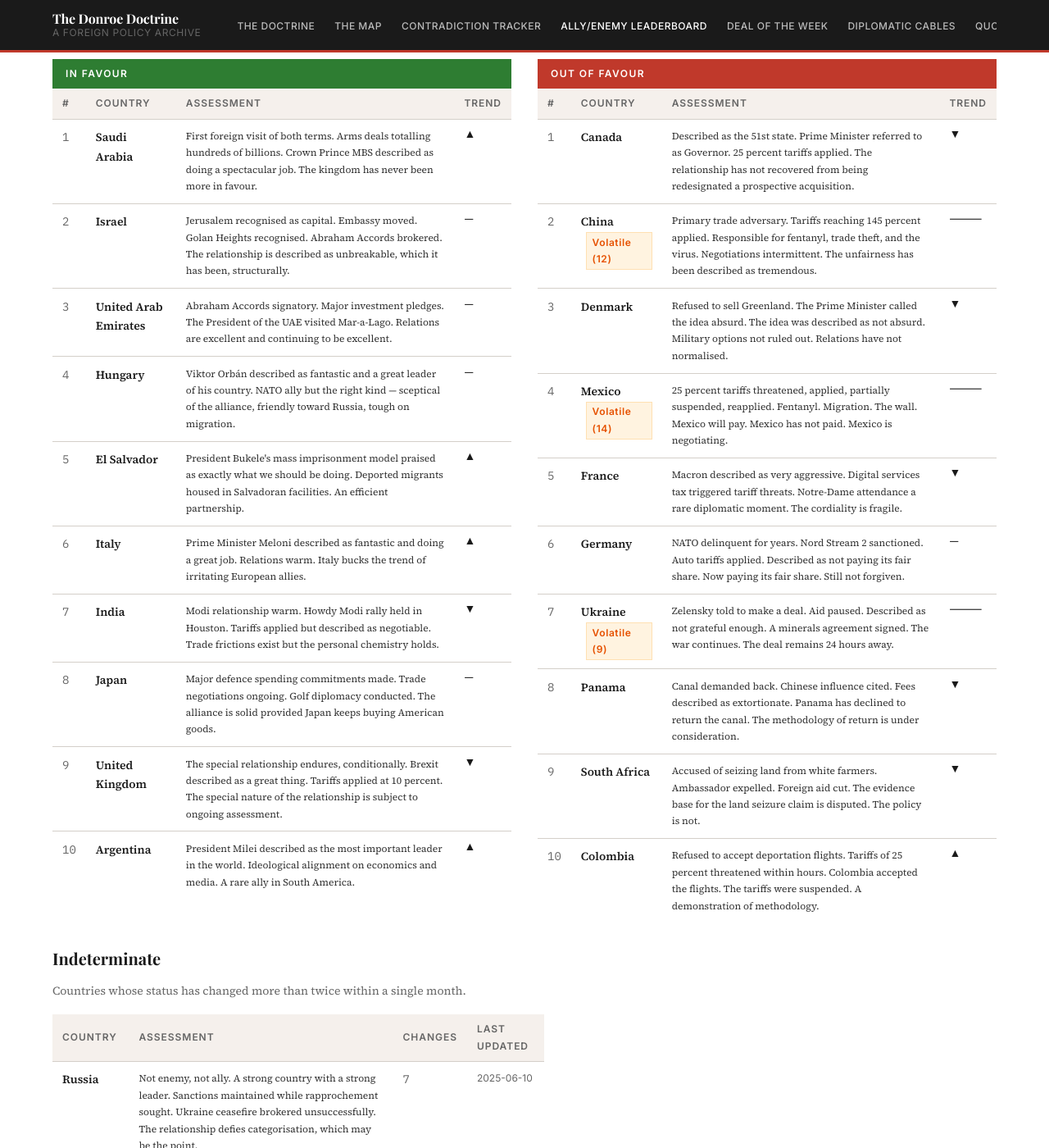
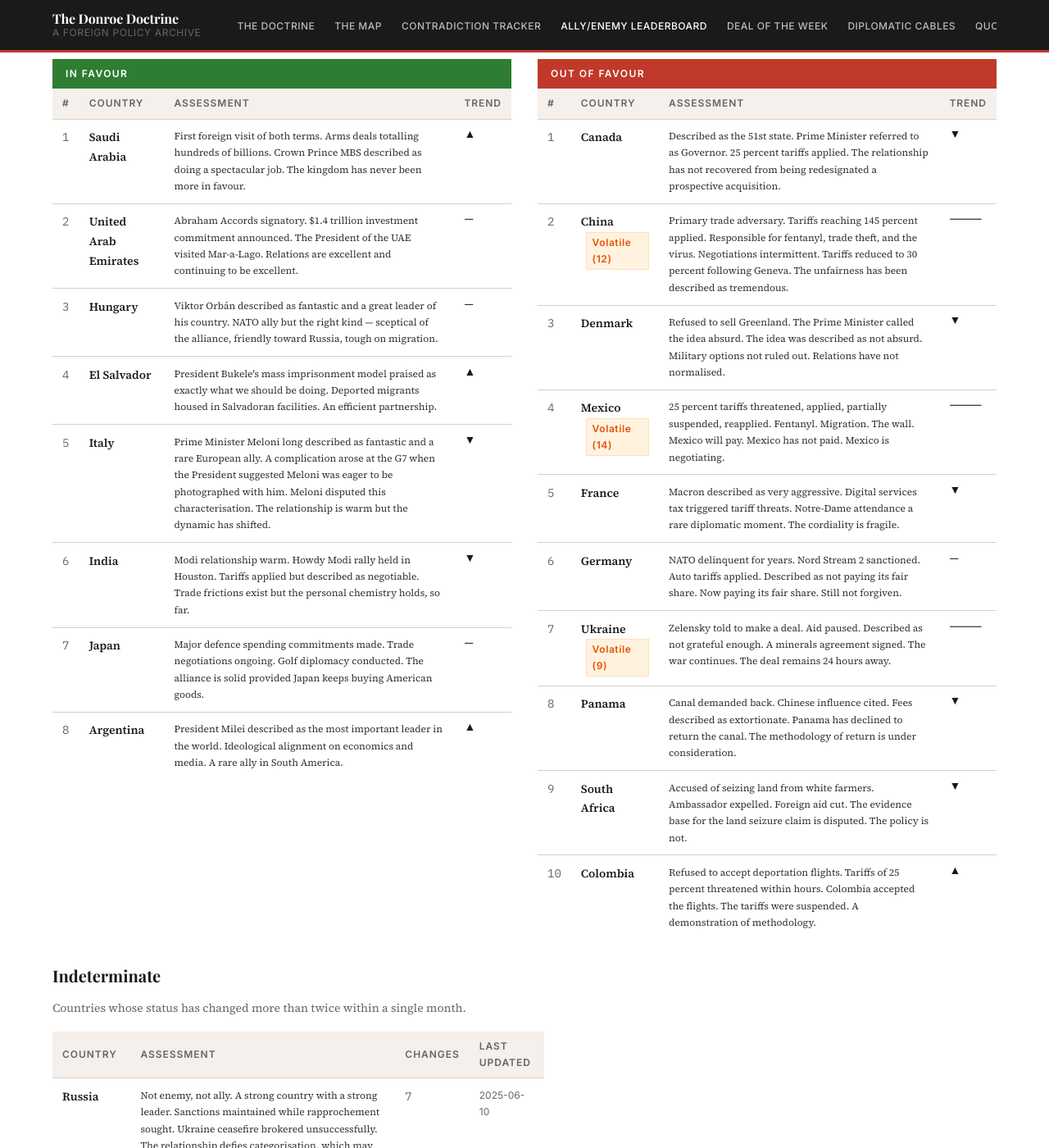
Before and after one commit to dtgara/donroe-doctrine, a Jekyll site: the page built from leaderboard.html, in a window 1280 px wide and 1400 px high, scrolled down 331 px. Shown: the whole window at 82% size. Built offline with Jekyll 4.4.1, drawn with Linux system fonts in a browser that asks for light colours; some web fonts are replaced; some of the changed text lies outside the part shown.

Commit message:
Leaderboard: Iran→indeterminate↑, Israel→indeterminate↓, UK→indeterminate, Italy↓

```diff
--- a/_data/leaderboard.yml
+++ b/_data/leaderboard.yml
@@ -7,25 +7,17 @@
     annotation: "First foreign visit of both terms. Arms deals totalling hundreds of billions. Crown Prince MBS described as doing a spectacular job. The kingdom has never been more in favour."
     trend: RISING
     status_changes: 1
-    last_updated: "2025-02-01"
+    last_updated: "2025-05-13"
 
   - rank: 2
-    country: "Israel"
-    flag: "🇮🇱"
-    annotation: "Jerusalem recognised as capital. Embassy moved. Golan Heights recognised. Abraham Accords brokered. The relationship is described as unbreakable, which it has been, structurally."
+    country: "United Arab Emirates"
+    flag: "🇦🇪"
+    annotation: "Abraham Accords signatory. $1.4 trillion investment commitment announced. The President of the UAE visited Mar-a-Lago. Relations are excellent and continuing to be excellent."
     trend: STABLE
     status_changes: 0
-    last_updated: "2025-01-20"
+    last_updated: "2025-05-15"
 
   - rank: 3
-    country: "United Arab Emirates"
-    flag: "🇦🇪"
-    annotation: "Abraham Accords signatory. Major investment pledges. The President of the UAE visited Mar-a-Lago. Relations are excellent and continuing to be excellent."
-    trend: STABLE
-    status_changes: 0
-    last_updated: "2025-03-15"
-
-  - rank: 4
     country: "Hungary"
     flag: "🇭🇺"
     annotation: "Viktor Orbán described as fantastic and a great leader of his country. NATO ally but the right kind — sceptical of the alliance, friendly toward Russia, tough on migration."
@@ -33,7 +25,7 @@
     status_changes: 1
     last_updated: "2025-02-10"
 
-  - rank: 5
+  - rank: 4
     country: "El Salvador"
     flag: "🇸🇻"
     annotation: "President Bukele's mass imprisonment model praised as exactly what we should be doing. Deported migrants housed in Salvadoran facilities. An efficient partnership."
@@ -41,23 +33,23 @@
     status_changes: 2
     last_updated: "2025-04-01"
 
-  - rank: 6
+  - rank: 5
     country: "Italy"
     flag: "🇮🇹"
-    annotation: "Prime Minister Meloni described as fantastic and doing a great job. Relations warm. Italy bucks the trend of irritating European allies."
-    trend: RISING
-    status_changes: 0
-    last_updated: "2025-03-01"
+    annotation: "Prime Minister Meloni long described as fantastic and a rare European ally. A complication arose at the G7 when the President suggested Meloni was eager to be photographed with him. Meloni disputed this characterisation. The relationship is warm but the dynamic has shifted."
+    trend: FALLING
+    status_changes: 1
+    last_updated: "2026-06-25"
 
-  - rank: 7
+  - rank: 6
     country: "India"
     flag: "🇮🇳"
-    annotation: "Modi relationship warm. Howdy Modi rally held in Houston. Tariffs applied but described as negotiable. Trade frictions exist but the personal chemistry holds."
+    annotation: "Modi relationship warm. Howdy Modi rally held in Houston. Tariffs applied but described as negotiable. Trade frictions exist but the personal chemistry holds, so far."
     trend: FALLING
     status_changes: 3
     last_updated: "2025-05-01"
 
-  - rank: 8
+  - rank: 7
     country: "Japan"
     flag: "🇯🇵"
     annotation: "Major defence spending commitments made. Trade negotiations ongoing. Golf diplomacy conducted. The alliance is solid provided Japan keeps buying American goods."
@@ -65,15 +57,7 @@
     status_changes: 2
     last_updated: "2025-04-15"
 
-  - rank: 9
-    country: "United Kingdom"
-    flag: "🇬🇧"
-    annotation: "The special relationship endures, conditionally. Brexit described as a great thing. Tariffs applied at 10 percent. The special nature of the relationship is subject to ongoing assessment."
-    trend: FALLING
-    status_changes: 4
-    last_updated: "2025-05-15"
-
-  - rank: 10
+  - rank: 8
     country: "Argentina"
     flag: "🇦🇷"
     annotation: "President Milei described as the most important leader in the world. Ideological alignment on economics and media. A rare ally in South America."
@@ -93,7 +77,7 @@
   - rank: 2
     country: "China"
     flag: "🇨🇳"
-    annotation: "Primary trade adversary. Tariffs reaching 145 percent applied. Responsible for fentanyl, trade theft, and the virus. Negotiations intermittent. The unfairness has been described as tremendous."
+    annotation: "Primary trade adversary. Tariffs reaching 145 percent applied. Responsible for fentanyl, trade theft, and the virus. Negotiations intermittent. Tariffs reduced to 30 percent following Geneva. The unfairness has been described as tremendous."
     trend: VOLATILE
     status_changes: 12
     last_updated: "2025-06-10"
@@ -172,6 +156,30 @@
     last_updated: "2025-06-10"
 
   - rank: 2
+    country: "Iran"
+    flag: "🇮🇷"
+    annotation: "Maximum pressure applied in Term 1. JCPOA abandoned. General Soleimani killed. Term 2 opens with the same posture — then shifts. Talks conducted via Oman. The President and Vice President signal openness to a deal. Iran enriches uranium throughout the signalling. The warming is real. So is the centrifuge."
+    trend: RISING
+    status_changes: 4
+    last_updated: "2026-06-25"
+
+  - rank: 3
+    country: "Israel"
+    flag: "🇮🇱"
+    annotation: "Described as an unbreakable alliance. Jerusalem recognised. Golan Heights recognised. Abraham Accords brokered. Gaza ceasefire negotiated January 2025. Then complicated. The administration's Iran warming has introduced friction. A deal with Iran that Israel opposes would test the unbreakable characterisation."
+    trend: FALLING
+    status_changes: 2
+    last_updated: "2026-06-25"
+
+  - rank: 4
+    country: "United Kingdom"
+    flag: "🇬🇧"
+    annotation: "The special relationship endures at reduced temperature. Prime Minister Starmer was not warmly regarded — described as making a very big mistake on various fronts. Starmer's departure eases the personal dynamic. A trade framework was announced in May 2025. The 10 percent tariff remains. The new prime minister has not yet been assessed."
+    trend: STABLE
+    status_changes: 5
+    last_updated: "2026-06-25"
+
+  - rank: 5
     country: "Turkey"
     flag: "🇹🇷"
     annotation: "NATO member. Purchased Russian S-400 missiles. Erdoğan described as tough. F-35 access revoked. Relationship warm at the personal level, complicated at every other level."
@@ -179,15 +187,15 @@
     status_changes: 6
     last_updated: "2025-04-01"
 
-  - rank: 3
+  - rank: 6
     country: "Qatar"
     flag: "🇶🇦"
-    annotation: "Hosts US military base. Offered a Boeing 747 as a gift. Designated state sponsor of terrorism by neighbours (2017). Trump mediated. The plane offer is under legal review."
+    annotation: "Hosts US military base. Offered a Boeing 747 as a gift. Designated state sponsor of terrorism by neighbours in 2017. Trump mediated. The plane offer is under legal review. The base remains."
     trend: STABLE
     status_changes: 3
     last_updated: "2025-05-20"
 
-  - rank: 4
+  - rank: 7
     country: "South Korea"
     flag: "🇰🇷"
     annotation: "Alliance maintained. Troops present. Tariffs applied. Demands for increased burden sharing. Kim Jong Un correspondence ongoing from Term 1. The peninsula remains complex."
@@ -195,7 +203,7 @@
     status_changes: 3
     last_updated: "2025-05-01"
 
-  - rank: 5
+  - rank: 8
     country: "Brazil"
     flag: "🇧🇷"
     annotation: "Bolsonaro warmly regarded. Lula less so. Tariffs applied. Amazon policy a friction point. The relationship has changed with the government and may change again."
```
